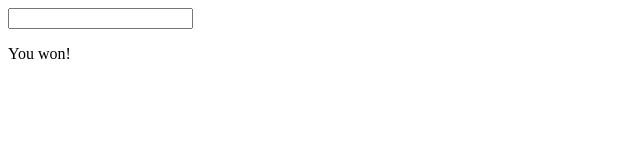
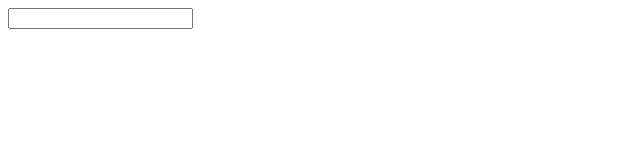
Before and after one commit to svefur/wordle, a Vue app: page / in a window 1280 px wide. Shown: the top 160 px of the page, without its empty margins (0-640 px from the left). Built offline with nearby package versions, Linux system fonts and the light colour scheme; the HTML template or start-up script is replaced by a standard one.

Commit message:
Only render feedback after the game is over

```diff
--- a/src/App.vue
+++ b/src/App.vue
@@ -3,5 +3,5 @@ import WordleBoard from '@/components/WordleBoard.vue'
 </script>
 
 <template>
-	<wordle-board word-of-the-day="You did it!" />
+	<wordle-board word-of-the-day="tests" />
 </template>
--- a/src/components/WordleBoard.vue
+++ b/src/components/WordleBoard.vue
@@ -1,11 +1,15 @@
 <script setup lang="ts">
-import { VICTORY_MESSAGE } from '@/settings'
+import { DEFEAT_MESSAGE, VICTORY_MESSAGE } from '@/settings'
+import { ref } from 'vue'
 
 defineProps<{
 	wordOfTheDay: string
 }>()
+
+const guessInProgress = ref('')
+const guessSubmitted = ref('')
 </script>
 <template>
-	<input type="text" />
-	<p>{{ VICTORY_MESSAGE }}</p>
+	<input type="text" v-model="guessInProgress" @keydown.enter="guessSubmitted = guessInProgress" />
+	<p v-if="guessSubmitted.length > 0" v-text="guessSubmitted === wordOfTheDay ? VICTORY_MESSAGE : DEFEAT_MESSAGE"></p>
 </template>
```
Also changed, not shown: 1 other file (tests, documents, lock files or other folders).
